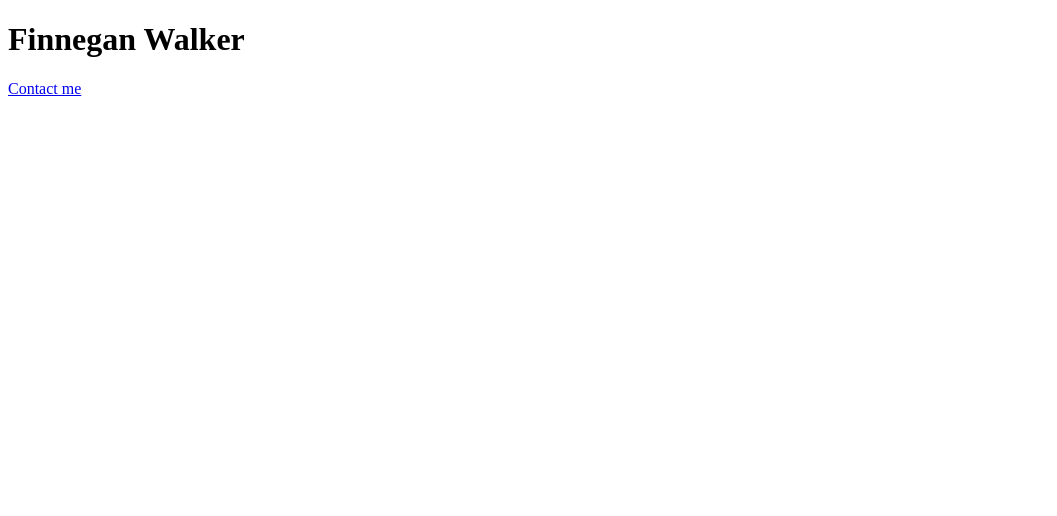
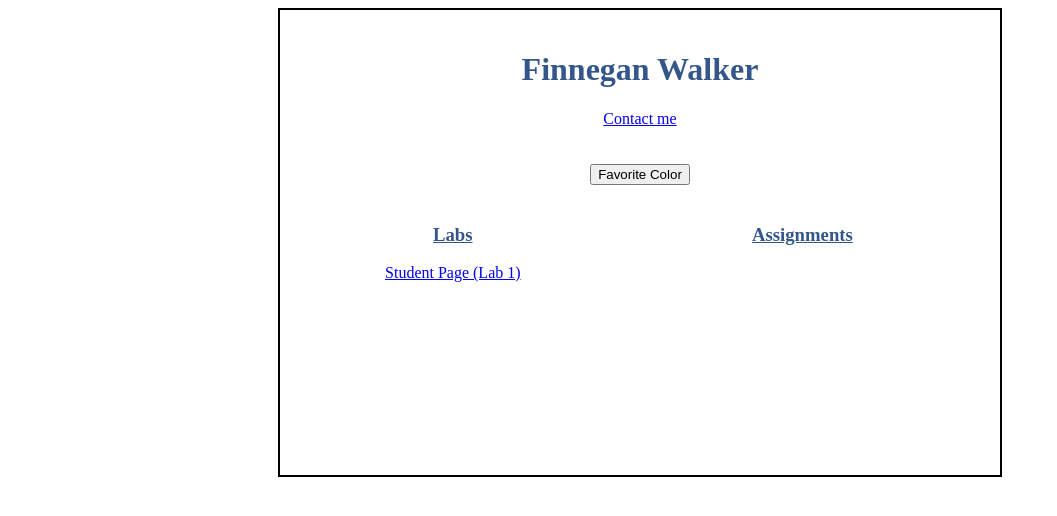
Before and after one commit to uscwebdev/itp301-submissions-FinneganWalker, a plain HTML site: page index.html in a window 1280 px wide. Shown: the whole page, without its empty margins (0-1057 px from the left). Drawn offline with Linux system fonts and the light colour scheme.

Commit message:
Update index.html

```diff
--- a/index.html
+++ b/index.html
@@ -1,17 +1,67 @@
 <!DOCTYPE html>
 <html>
 <head>
-	<title>Finnegan Walker | Student Page </title>
+	<title>Finnegan Walker | Student Page</title>
 	<style>
+		#main {
+			margin: auto;
+			background-color: white;
+			border: 2px solid black;
+			width: 720px;
+			color: #34568B;
+		}
+
+		#name {
+			text-align: center;
+			padding: 20px 0;
+		}
+
+		.class-stuff {
+			margin: auto;
+			display: inline-block;
+			width: 48%;
+			height: 250px;
+			vertical-align: top;
+			text-align: center;
+			padding: 20px 0;
+		}
+
+		h3 {
+			text-decoration: underline;
+		}
+
+		#button {
+			text-align: center;
+		}
+
 	</style>
 </head>
 <body>
 	<div id="main">
 		<div id="name">
 			<h1>Finnegan Walker</h1>
-			<p><a href="mailto::frwalker@usc.edu">Contact me</a></p>
+			<p><a href="mailto:frwalker@usc.edu">Contact me</a></p>
+		</div>
 
+		<div id="button">
+			<button onclick="changeColor()">Favorite Color</button>
+		</div>
+
+		<div class="class-stuff">
+			<h3>Labs</h3>
+			<a href="index.html" target="_blank">Student Page (Lab 1)</a>
+		</div>
+
+		<div class="class-stuff">
+			<h3>Assignments</h3>
 		</div>
 	</div>
+
+	<script>
+		function changeColor() {
+			var mainDiv = document.getElementById('main');
+			mainDiv.style.backgroundColor = '#FF6F61';
+		}
+	</script>
 </body>
 </html>
```
